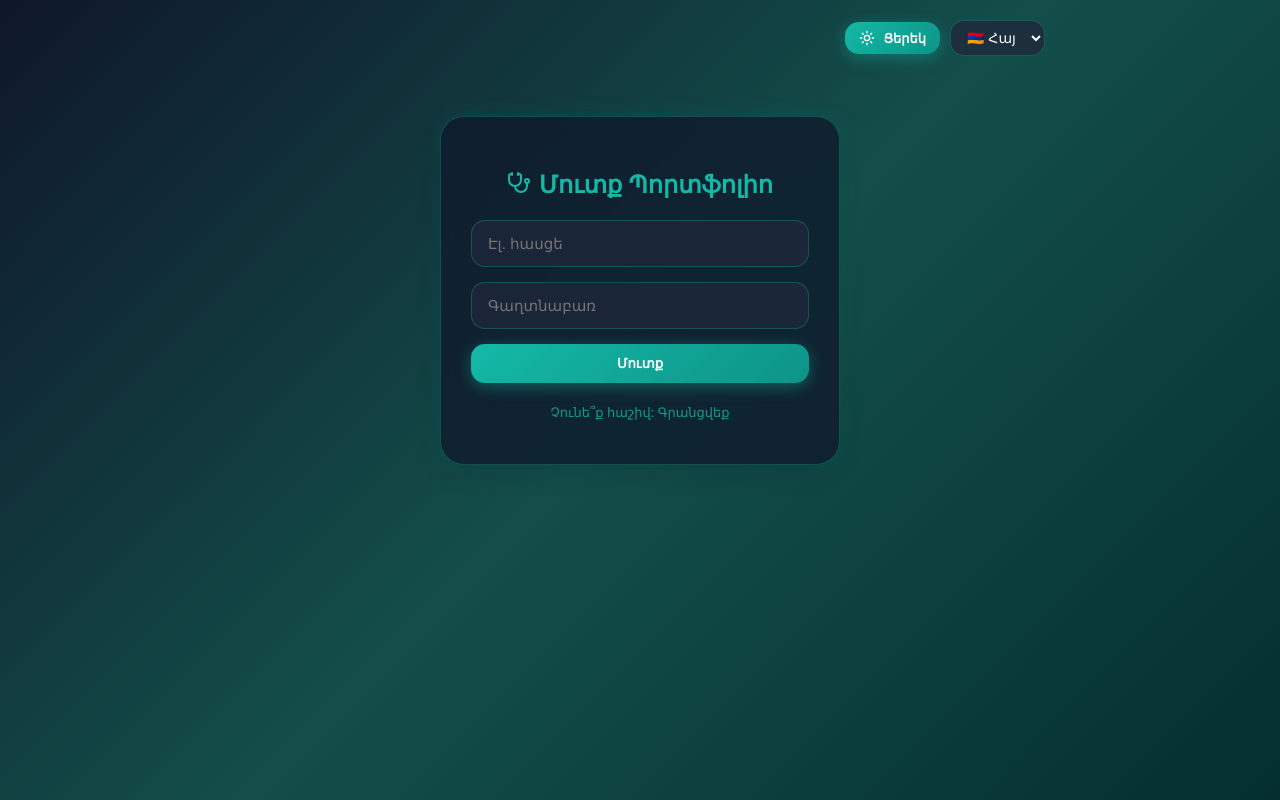
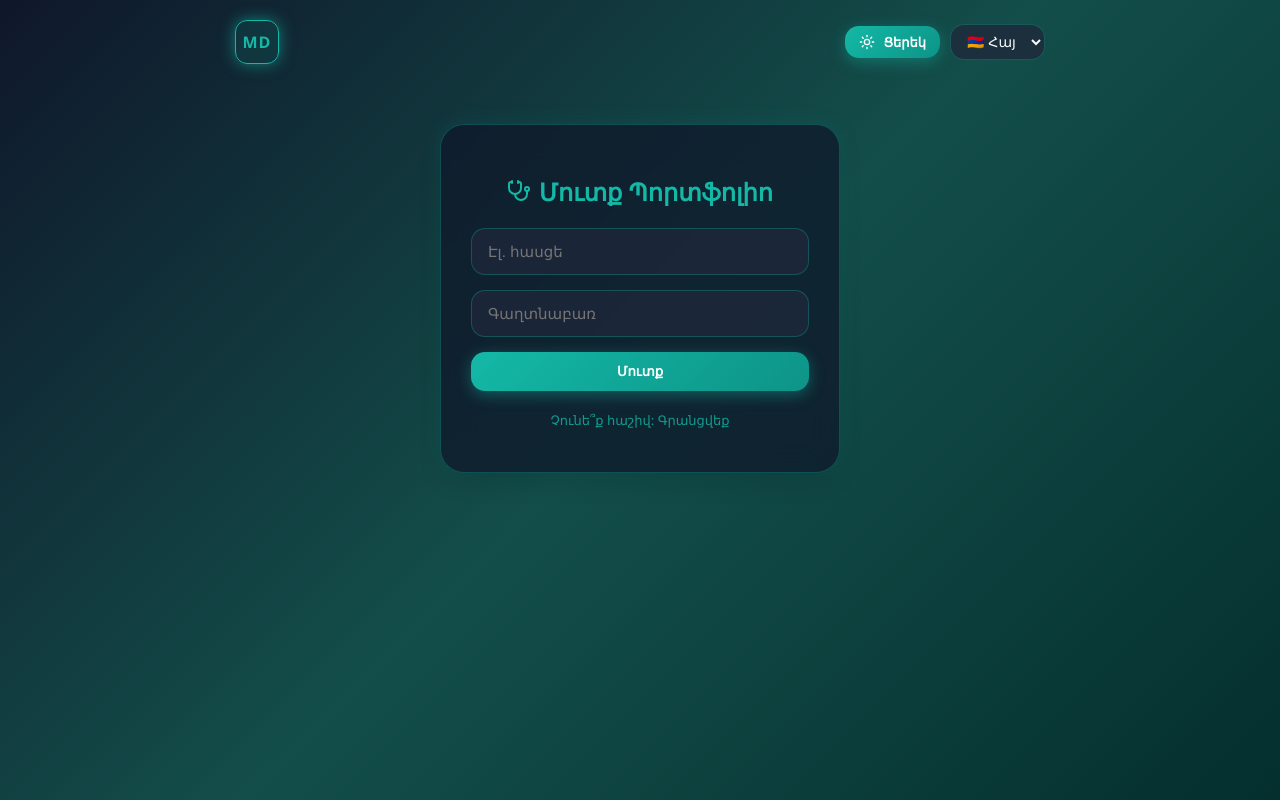
Before and after one commit to Hrach80/varuj-prog, a React (Vite) app in the folder vite-project/: page / in a window 1280 px wide. Built offline with nearby package versions, Linux system fonts and the light colour scheme.

Commit message:
updatestor

```diff
--- a/vite-project/src/App.jsx
+++ b/vite-project/src/App.jsx
@@ -252,6 +252,16 @@ export default function App() {
 
   const publicLink = session ? `${window.location.origin}?user=${session.user.id}` : '';
 
+  // Դինամիկ ստեղծում ենք լոգոյի տառերը անուն-ազգանունից (օր. "Վարուժան Վաղարշակյան" -> "ՎՎ")
+  const getInitials = (name) => {
+    if (!name) return 'MD';
+    const parts = name.trim().split(' ');
+    if (parts.length >= 2) {
+      return (parts[0][0] + parts[1][0]).toUpperCase();
+    }
+    return name.substring(0, 2).toUpperCase();
+  };
+
   return (
     <div className="app-container" style={{ minHeight: '100vh', display: 'flex', flexDirection: 'column', padding: '20px', maxWidth: '850px', margin: '0 auto', boxSizing: 'border-box', position: 'relative' }}>
 
@@ -281,8 +291,32 @@ export default function App() {
         </div>
       )}
 
-      {/* Վերին վահանակ */}
-      <div style={{ display: 'flex', justifyContent: 'flex-end', gap: '10px', alignItems: 'center', marginBottom: '20px' }}>
+      {/* Վերին վահանակ՝ Ձախ կողմում Նեոնային Լոգո (Անուն-Ազգանվան տառերով), Աջ կողմում՝ Լեզու և Թեմա */}
+      <div style={{ display: 'flex', justifyContent: 'space-between', alignItems: 'center', marginBottom: '20px', flexWrap: 'wrap', gap: '10px' }}>
+
+        {/* 🌟 Նեոնային Լոգո Վերին Ձախ Անկյունում */}
+        <div style={{ display: 'flex', alignItems: 'center', gap: '10px' }}>
+          <div style={{
+            width: '42px',
+            height: '42px',
+            borderRadius: '12px',
+            background: 'rgba(20, 184, 166, 0.1)',
+            border: '1px solid var(--primary-color)',
+            boxShadow: '0 0 15px var(--primary-glow)',
+            display: 'flex',
+            alignItems: 'center',
+            justifyContent: 'center',
+            fontWeight: 'bold',
+            color: 'var(--primary-color)',
+            fontSize: '16px',
+            letterSpacing: '1px'
+          }}>
+            {getInitials(profile.full_name)}
+          </div>
+        </div>
+
+        {/* Աջ վահանակ (Թեմա, Լեզու, Ելք) */}
+        <div style={{ display: 'flex', gap: '10px', alignItems: 'center' }}>
           <button onClick={toggleTheme} className="neon-btn" style={{ padding: '8px 14px', fontSize: '13px' }}>
             {theme === 'light' ? <Moon size={16} /> : <Sun size={16} />} {theme === 'light' ? t.themeNight : t.themeDay}
           </button>
@@ -301,6 +335,7 @@ export default function App() {
               <LogOut size={16} /> {t.logout}
             </button>
           )}
+        </div>
       </div>
 
       {!session && !isPublicView ? (
@@ -466,7 +501,7 @@ export default function App() {
             </div>
           )}
 
-          {/* 2. ԿՈՆՏԱԿՏՆԵՐ ԵՎ ՍՈՑՑԱՆՑԵՐ (Աշխատում է և՛ սեփականատիրոջ, և՛ հանրային դիտման համար) */}
+          {/* 2. ԿՈՆՏԱԿՏՆԵՐ ԵՎ ՍՈՑՑԱՆՑԵՐ */}
           {activeTab === 'contact' && (
             <div style={{ display: 'flex', flexDirection: 'column', gap: '20px' }}>
               {!isPublicView && (
@@ -526,7 +561,6 @@ export default function App() {
                 </form>
               )}
 
-              {/* Հանրային տեսքով կամ լրացված կոնտակտների ցուցադրություն */}
               <div style={{ display: 'flex', flexDirection: 'column', gap: '15px' }}>
                 <div className="glass-input" style={{ padding: '20px', display: 'flex', flexDirection: 'column', gap: '15px' }}>
                   {profile.phone ? (
@@ -563,7 +597,6 @@ export default function App() {
                 </div>
               </div>
 
-              {/* Google Maps Քարտեզ */}
               {profile.map_url && (
                 <div className="glass-input" style={{ overflow: 'hidden', height: '250px', borderRadius: '16px', marginTop: '10px', padding: 0 }}>
                   <iframe
```
Lines whose indentation alone changed are shown as unchanged.
